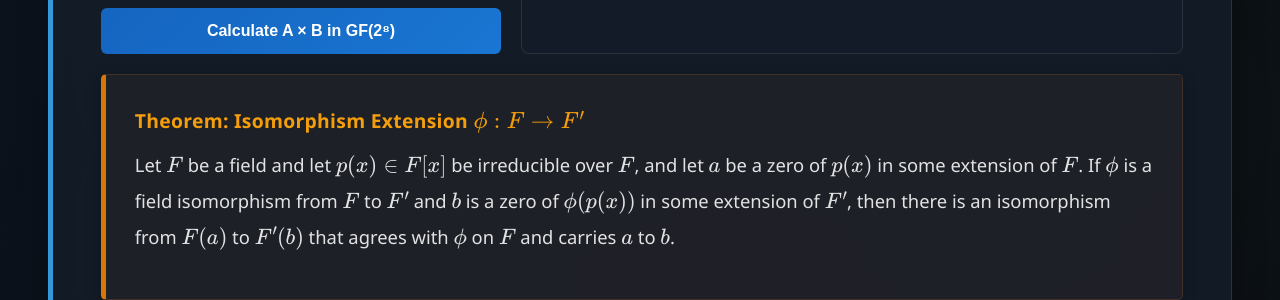
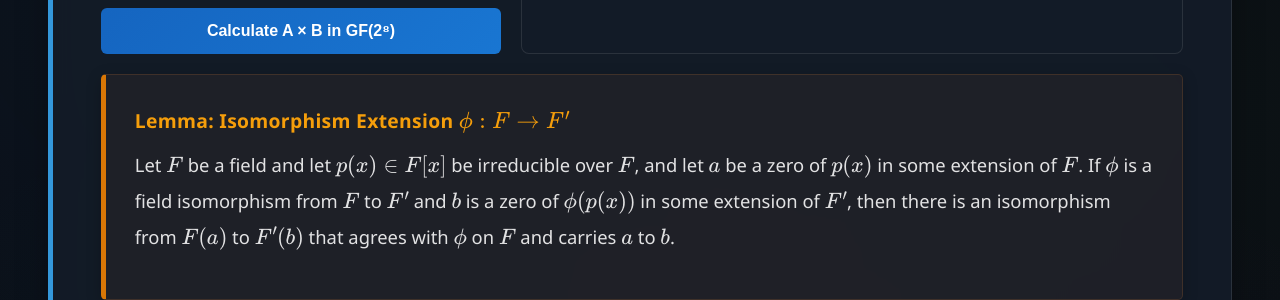
Before and after one commit to Yusukey01/yusukey01.github.io, a Jekyll site: the page built from Mathematics/Linear_algebra/extension_field.html, in a window 1280 px wide and 900 px high, scrolled down 7042 px. Shown: the part 153-453 px from the top of the window. Built offline with Jekyll 4.4.1, drawn with Linux system fonts in a browser that asks for light colours.

```diff
--- a/Mathematics/Linear_algebra/extension_field.html
+++ b/Mathematics/Linear_algebra/extension_field.html
@@ -283,7 +283,7 @@ uses_python: false
                 <div id="gf28-multiplication-visualizer"></div>
 
                 <div class="theorem">
-                    <span class="theorem-title">Theorem: Isomorphism Extension \(\phi: F \to F'\)</span>
+                    <span class="theorem-title">Lemma: Isomorphism Extension \(\phi: F \to F'\)</span>
                     <p>
                         Let \(F\) be a field and let \(p(x) \in F[x]\) be irreducible over \(F\), and let \(a\) be a zero
                         of \(p(x)\) in some extension of \(F\). If \(\phi\) is a field isomorphism from \(F\) to \(F'\) and
```
